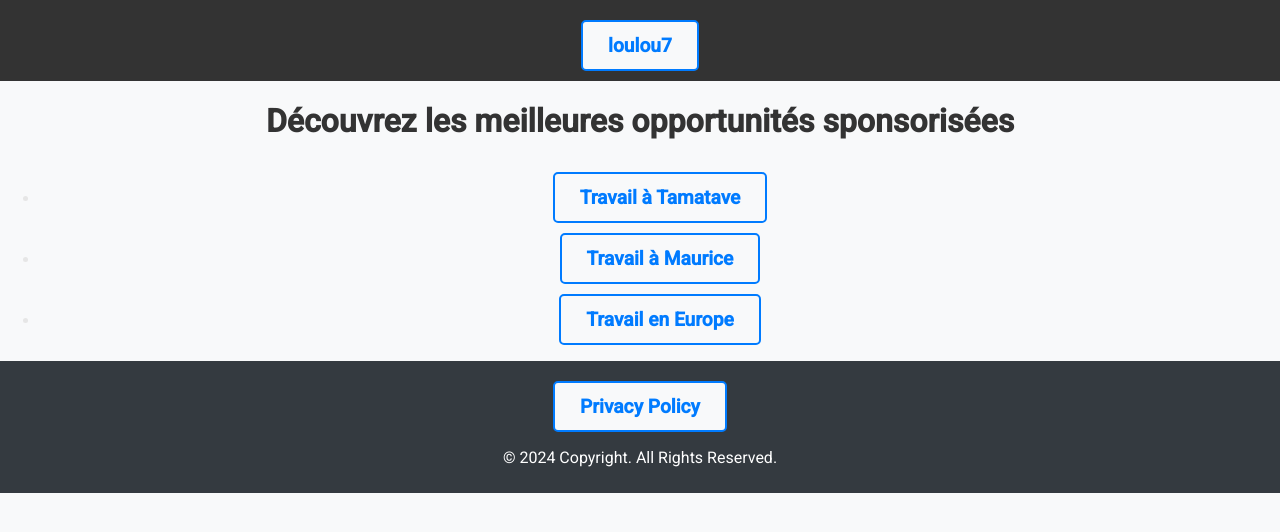
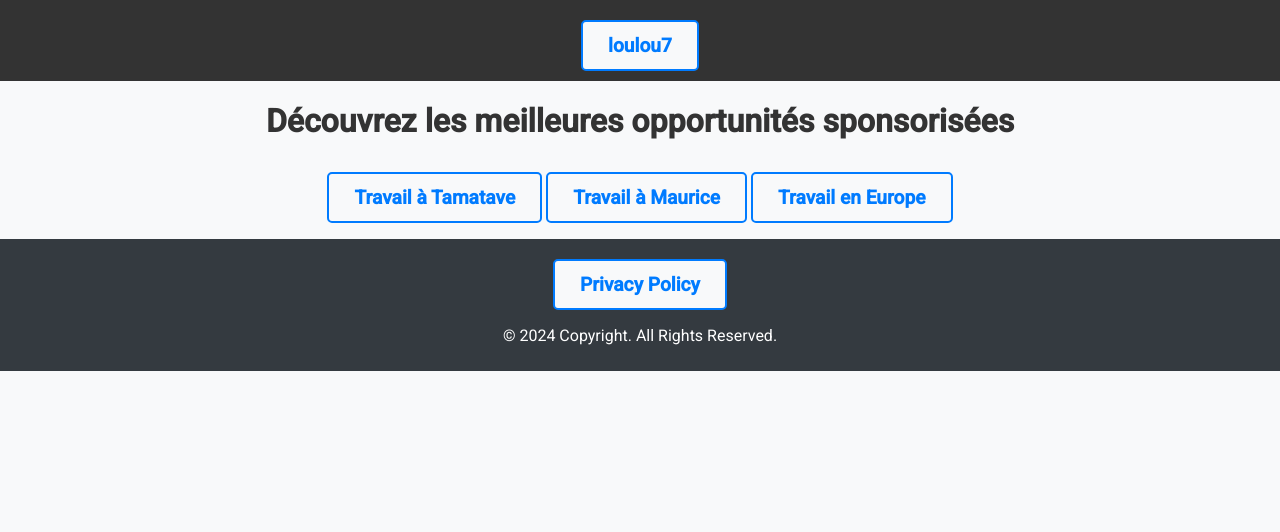
Before and after one commit to Chaloux13/loulou7, a Jekyll site: the page built from index.md, in a window 1280 px wide. Shown: the top 532 px of the page. Built offline with Jekyll 4.4.1, drawn with Linux system fonts in a browser that asks for light colours.

Commit message:
Update index.md

```diff
--- a/index.md
+++ b/index.md
@@ -7,7 +7,7 @@ description: "Votre source de meilleures opportunités sur le web msg"
 
 #   Découvrez les meilleures opportunités sponsorisées
 
-
-- [Travail à Tamatave](page1/)
-- [Travail à Maurice](page2/)
-- [Travail en Europe](page3/)
+<!-- Page d'accueil -->
+<a href="page1/" class="bouton-acceuil">Travail à Tamatave</a>
+<a href="page2/" class="bouton-acceuil">Travail à Maurice</a>
+<a href="page3/" class="bouton-acceuil">Travail en Europe</a>
```
